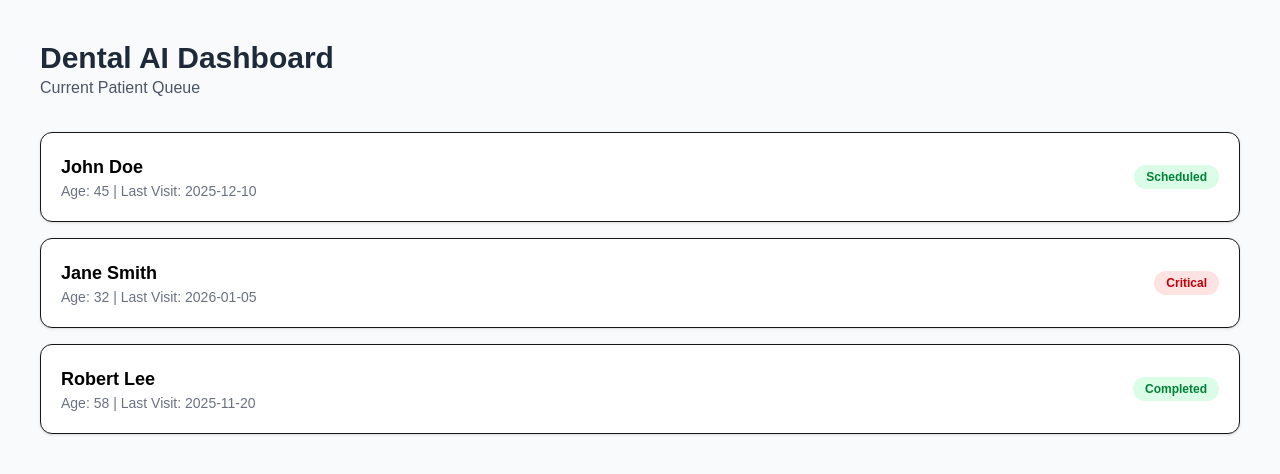
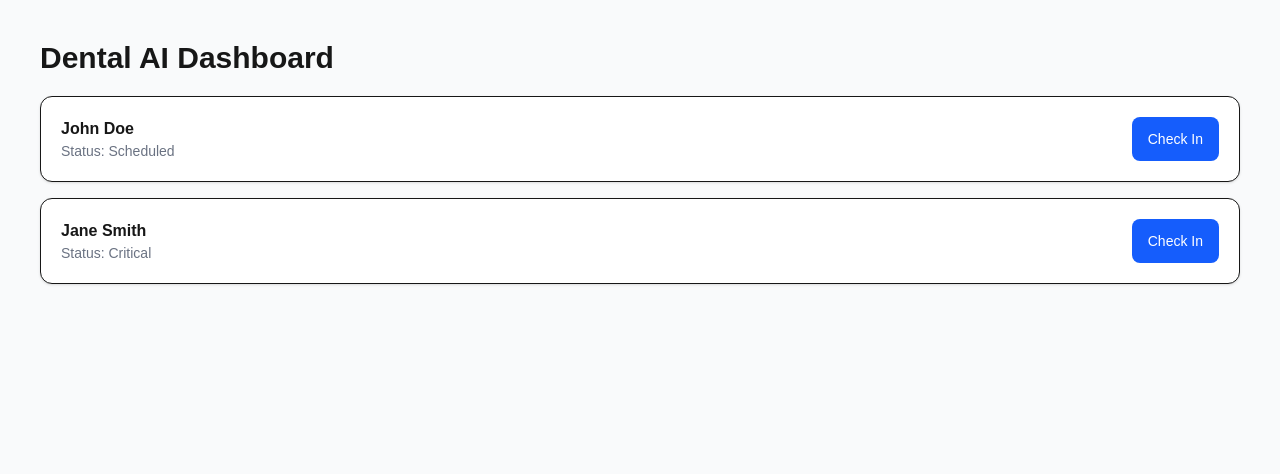
Before and after one commit to hoangkhoa181098/011526-Refesh-project, a Next.js app: page / in a window 1280 px wide. Shown: the top 474 px of the page. Built offline with nearby package versions, Linux system fonts and the light colour scheme.

Commit message:
Day 2: Added check in button to change patient's status

```diff
--- a/app/page.tsx
+++ b/app/page.tsx
@@ -1,29 +1,40 @@
+'use client'; // This tells Next.js this page is interactive
+import { useState } from 'react';
 import { Patient } from './types';
 
-const MOCK_PATIENTS: Patient[] = [
+const INITIAL_PATIENTS: Patient[] = [
   { id: '1', name: 'John Doe', age: 45, lastVisit: '2025-12-10', hasInsurance: true, status: 'Scheduled' },
   { id: '2', name: 'Jane Smith', age: 32, lastVisit: '2026-01-05', hasInsurance: false, status: 'Critical' },
-  { id: '3', name: 'Robert Lee', age: 58, lastVisit: '2025-11-20', hasInsurance: true, status: 'Completed' },
 ];
 
 export default function Home() {
+  // This is 'State' - it allows the UI to 'remember' changes
+  const [patients, setPatients] = useState<Patient[]>(INITIAL_PATIENTS);
+
+  const checkIn = (id: string) => {
+    setPatients(prev => prev.map(p =>
+      p.id === id ? { ...p, status: 'Completed' } : p
+    ));
+  };
+
   return (
     <main className="p-10 bg-gray-50 min-h-screen">
-      <h1 className="text-3xl font-bold text-gray-800">Dental AI Dashboard</h1>
-      <p className="text-gray-600 mb-8">Current Patient Queue</p>
-
-      <div className="grid gap-4">
-        {MOCK_PATIENTS.map((patient) => (
-          <div key={patient.id} className="p-5 bg-white shadow-sm border rounded-xl flex justify-between items-center">
+      <h1 className="text-3xl font-bold">Dental AI Dashboard</h1>
+      <div className="grid gap-4 mt-5">
+        {patients.map((p) => (
+          <div key={p.id} className="p-5 bg-white shadow border rounded-xl flex justify-between">
             <div>
-              <h2 className="font-semibold text-lg text-black">{patient.name}</h2>
-              <p className="text-sm text-gray-500">Age: {patient.age} | Last Visit: {patient.lastVisit}</p>
+              <h2 className="font-semibold">{p.name}</h2>
+              <p className="text-sm text-gray-500">Status: {p.status}</p>
             </div>
-            <span className={`px-3 py-1 rounded-full text-xs font-bold ${
-              patient.status === 'Critical' ? 'bg-red-100 text-red-700' : 'bg-green-100 text-green-700'
-            }`}>
-              {patient.status}
-            </span>
+            {p.status !== 'Completed' && (
+              <button
+                onClick={() => checkIn(p.id)}
+                className="bg-blue-600 text-white px-4 py-1 rounded-lg text-sm"
+              >
+                Check In
+              </button>
+            )}
           </div>
         ))}
       </div>
--- /dev/null
+++ b/app/page2.tsx
@@ -0,0 +1,36 @@
+import { useState } from "react";
+import { Patient } from "./types";
+
+const MOCK_PATIENTS: Patient[] = [
+  { id: '1', name: 'John Doe', age: 45, lastVisit: '2025-12-10', hasInsurance: true, status: 'Scheduled' },
+  { id: '2', name: 'Jane Smith', age: 32, lastVisit: '2026-01-05', hasInsurance: false, status: 'Critical' },
+  { id: '3', name: 'Robert Lee', age: 58, lastVisit: '2025-11-20', hasInsurance: true, status: 'Completed' },
+]
+
+export default function Page2() {
+
+  const [patients, setPatients] = useState<Patient[]>(MOCK_PATIENTS);
+
+  const checkIn = (id: string) => {
+    setPatients(prev => prev.map(p => p.id === id ? {...p, status: 'Completed'} : p))
+  };
+
+  return (
+    <main className="p-10 bg-gray-50 min-h-screen">
+      <h1 className="text-3xl font-bold">Dental AI Dashboard</h1>
+      <div className="grid gap-4 mt-5">
+        {patients.map((p) => (
+          <div key={p.id}>
+            {p.id}
+            {p.name}
+            {p.age}
+            {p.lastVisit}
+            {p.hasInsurance}
+            {p.status}
+            <button onClick={() => {checkIn(p.id)}}>Check In</button>
+          </div>
+        ))}
+      </div>
+    </main>
+  );
+}
```
